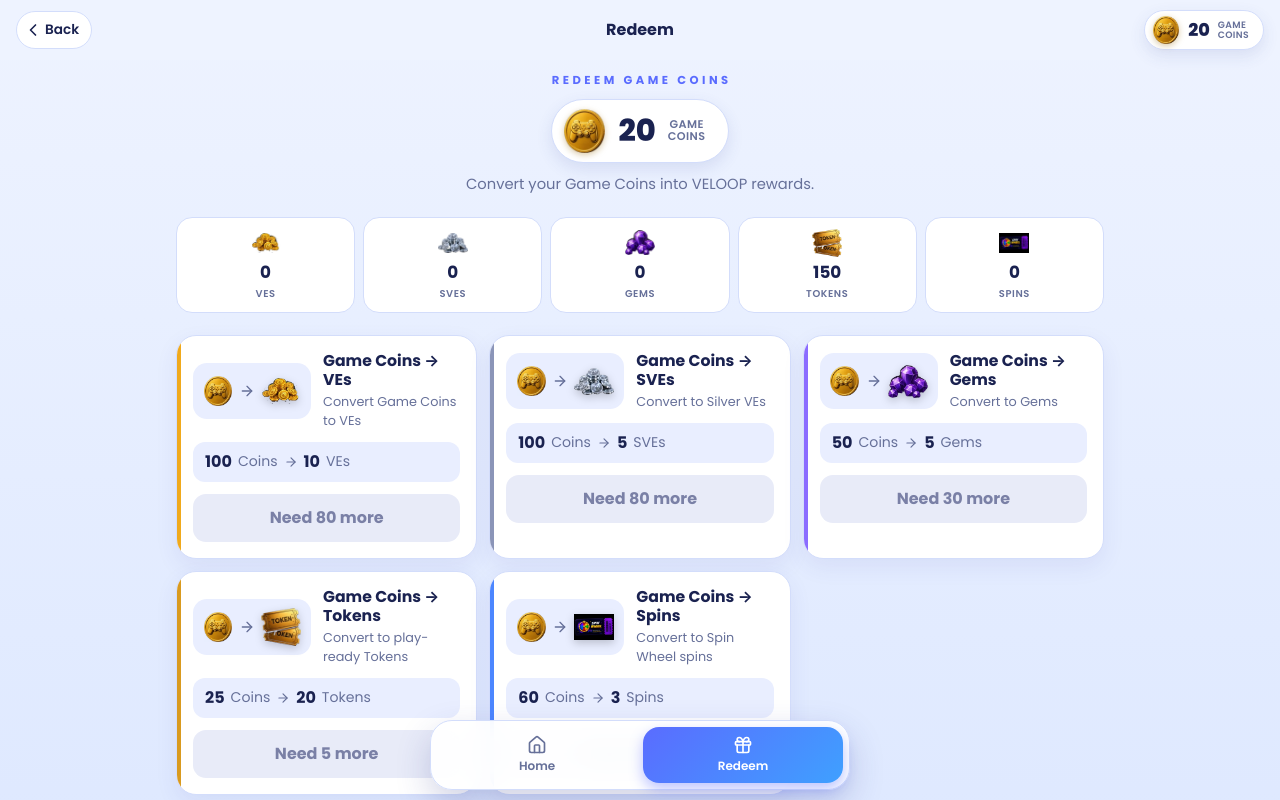
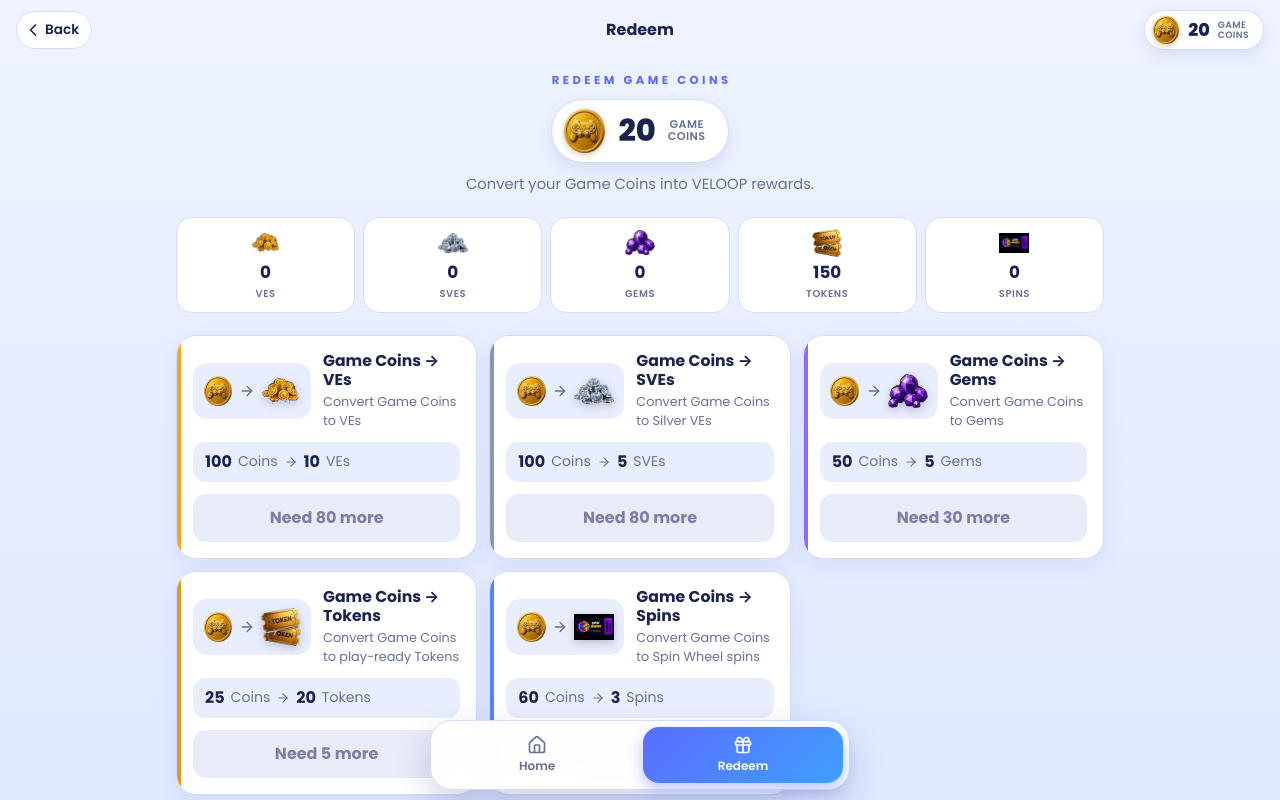
Before and after one commit to hrx0508/vr-games-banner, a React (Vite) app: page /redeem in a window 1280 px wide. Shown: the top 800 px of the page. Built offline with nearby package versions, Linux system fonts and the light colour scheme.

Commit message:
data updated

```diff
--- a/src/data/redeemData.js
+++ b/src/data/redeemData.js
@@ -7,10 +7,10 @@ import spinIcon from "../assets/ui/spin.avif";
 /** Dummy conversion rates for the prototype (replace with backend-provided rates). */
 export const redeemOptions = [
   { id: "ve", name: "VEs", short: "VE", description: "Convert Game Coins to VEs", cost: 100, amount: 10, icon: veIcon, color: "#f0a91c", walletKey: "ve" },
-  { id: "sve", name: "SVEs", short: "SVE", description: "Convert to Silver VEs", cost: 100, amount: 5, icon: sveIcon, color: "#8b95b8", walletKey: "sve" },
-  { id: "gems", name: "Gems", short: "Gems", description: "Convert to Gems", cost: 50, amount: 5, icon: gemIcon, color: "#8b6cff", walletKey: "gems" },
-  { id: "tokens", name: "Tokens", short: "Tokens", description: "Convert to play-ready Tokens", cost: 25, amount: 20, icon: tokenIcon, color: "#d99a1f", walletKey: "tokens" },
-  { id: "spins", name: "Spins", short: "Spins", description: "Convert to Spin Wheel spins", cost: 60, amount: 3, icon: spinIcon, color: "#4c86ff", walletKey: "spins" },
+  { id: "sve", name: "SVEs", short: "SVE", description: "Convert Game Coins to Silver VEs", cost: 100, amount: 5, icon: sveIcon, color: "#8b95b8", walletKey: "sve" },
+  { id: "gems", name: "Gems", short: "Gems", description: "Convert Game Coins to Gems", cost: 50, amount: 5, icon: gemIcon, color: "#8b6cff", walletKey: "gems" },
+  { id: "tokens", name: "Tokens", short: "Tokens", description: "Convert Game Coins to play-ready Tokens", cost: 25, amount: 20, icon: tokenIcon, color: "#d99a1f", walletKey: "tokens" },
+  { id: "spins", name: "Spins", short: "Spins", description: "Convert Game Coins to Spin Wheel spins", cost: 60, amount: 3, icon: spinIcon, color: "#4c86ff", walletKey: "spins" },
 ];
 
 export const getRedeemOption = (id) => redeemOptions.find((o) => o.id === id);
```
